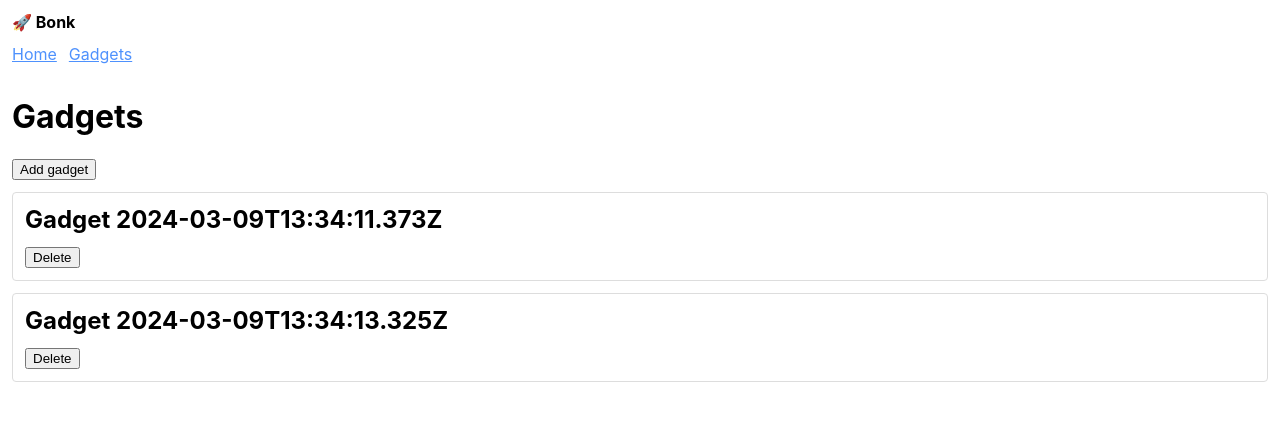
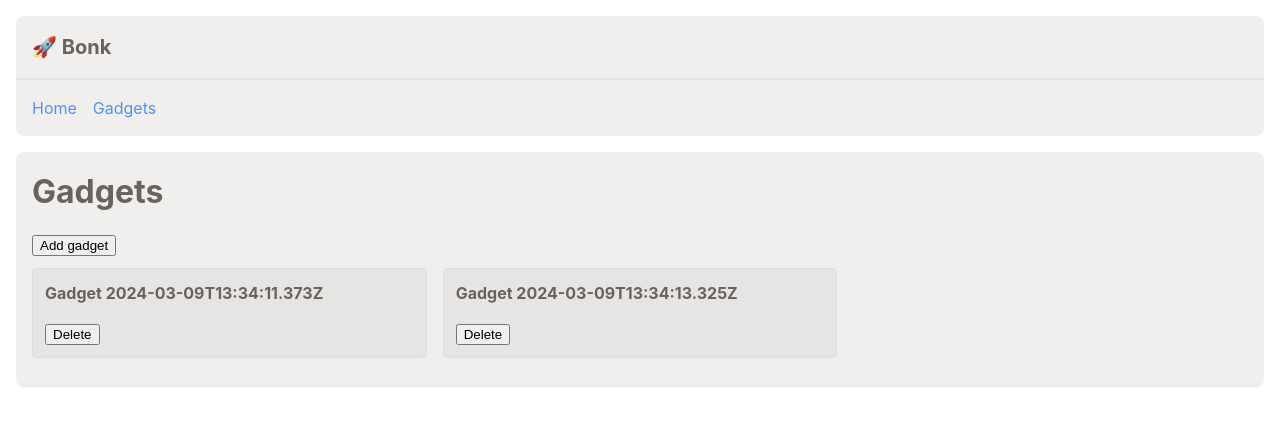
Before and after one commit to mikkotenni/bonk, a React (Create React App) app: page /gadgets in a window 1280 px wide. Shown: the top 426 px of the page. Built offline with nearby package versions, Linux system fonts and the light colour scheme; data requests are answered from the project's data file.

Commit message:
feat: asthetics improvement

```diff
--- a/src/App.js
+++ b/src/App.js
@@ -4,19 +4,27 @@ import { QueryClient, QueryClientProvider } from "@tanstack/react-query";
 import AppRoutes from "./routes/AppRoutes";
 
 const Header = styled.header`
-  padding: 12px 12px 0;
+  font-size: 1.25rem;
+  padding: 1rem;
   font-weight: bold;
+  background-color: #f1efee;
+  border-radius: 0.5rem 0.5rem 0 0;
+  border-bottom: #e9e7e6 1px solid;
 `;
 const Navigation = styled.nav`
-  padding: 12px 12px 0;
+  border-radius: 0 0 0.5rem 0.5rem;
+  background-color: #f1efee;
+  border-top: #e7e5e4 1px solid;
+  padding: 1rem;
   display: flex;
-  gap: 12px;
+  gap: 1rem;
   & > a {
     color: #4e91fd;
+    text-decoration: none;
   }
 `;
 const Main = styled.main`
-  padding: 12px;
+  margin-top: 1rem;
 `;
 
 const queryClient = new QueryClient({
--- a/src/components/Gadgets.jsx
+++ b/src/components/Gadgets.jsx
@@ -3,13 +3,29 @@ import { useQuery, useMutation, useQueryClient } from "@tanstack/react-query";
 import { fetchGadgets, deleteGadget, addGadget } from "../api/api";
 import styled from "styled-components";
 
+const Container = styled.div`
+  padding: 1rem;
+  background-color: #f1efee;
+  border-radius: 0.5rem;
+  border-bottom: #e9e7e6 1px solid;
+  & > h1 {
+    margin: 0 0 1rem;
+  }
+`;
+const GadgetsGrid = styled.div`
+  display: grid;
+  gap: 1rem;
+  grid-template-columns: repeat(auto-fill, minmax(350px, 1fr));
+`;
 const Gadget = styled.article`
   padding: 12px;
   margin: 12px 0;
   border: 1px solid #ddd;
   border-radius: 4px;
+  background-color: #e7e5e4;
   & > h2 {
-    margin: 0 0 12px;
+    font-size: 1rem;
+    margin: 0 0 1rem;
   }
 `;
 
@@ -76,11 +92,12 @@ export default function Gadgets() {
       </p>
     );
   return (
-    <div data-testid="gadgets">
+    <Container data-testid="gadgets">
       <h1>Gadgets</h1>
       <button type="button" onClick={handleAdd}>
         Add gadget
       </button>
+      <GadgetsGrid>
         {data.map(({ id, name }) => (
           <GadgetItem
             key={id}
@@ -89,6 +106,7 @@ export default function Gadgets() {
             onDelete={() => handleDelete(id)}
           />
         ))}
-    </div>
+      </GadgetsGrid>
+    </Container>
   );
 }
--- a/src/index.css
+++ b/src/index.css
@@ -1,13 +1,11 @@
 body {
-  margin: 0;
+  font-size: 16px;
+  line-height: 1.5;
   font-family: -apple-system, BlinkMacSystemFont, 'Segoe UI', 'Roboto', 'Oxygen',
     'Ubuntu', 'Cantarell', 'Fira Sans', 'Droid Sans', 'Helvetica Neue',
     sans-serif;
+  color: #67645e;
   -webkit-font-smoothing: antialiased;
   -moz-osx-font-smoothing: grayscale;
+  margin: 1rem;
 }
-
-code {
-  font-family: source-code-pro, Menlo, Monaco, Consolas, 'Courier New',
-    monospace;
-}
```
Lines whose indentation alone changed are shown as unchanged.
